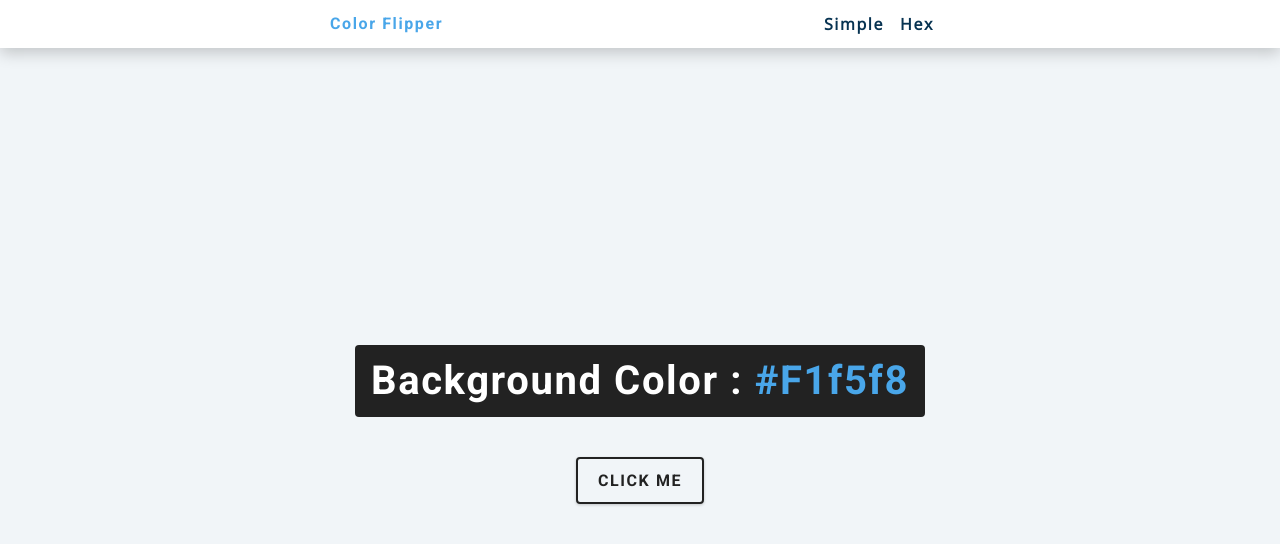
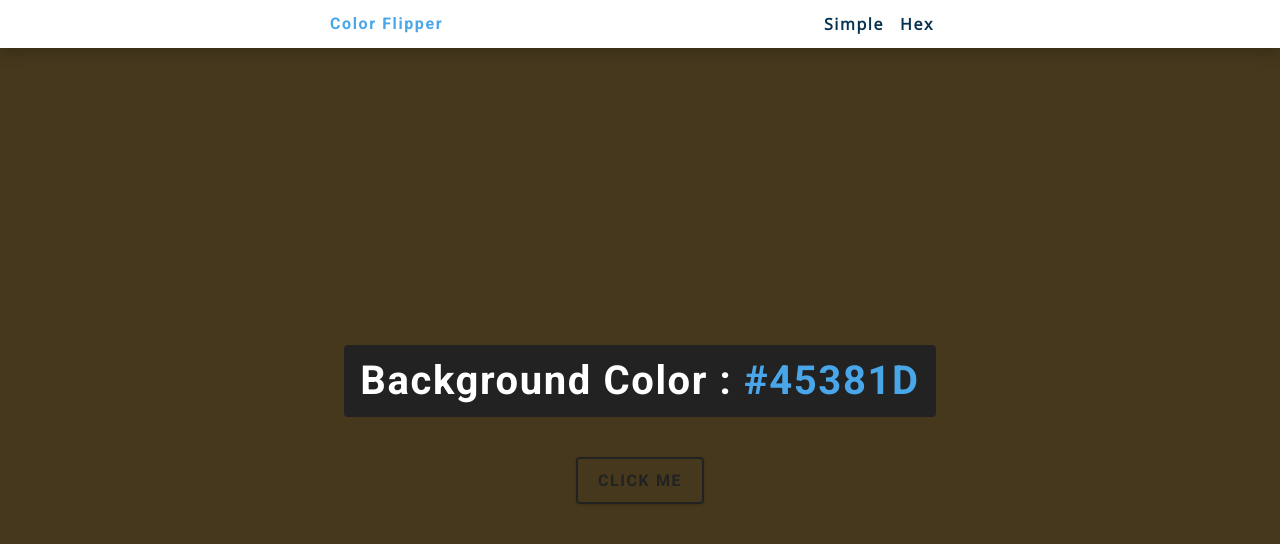
Before and after one commit to dmaaraujo/color-flipper, a plain HTML site: page hex.html in a window 1280 px wide. Both pictures are taken after a click on the button "CLICK ME". Drawn offline with nearby package versions, Linux system fonts and the light colour scheme.

Commit message:
Aplicando as alterações no hex.js

```diff
--- a/hex.js
+++ b/hex.js
@@ -1 +1,17 @@
 const hex = [0, 1, 2, 3, 4, 5, 6, 7, 8, 9, "A", "B", "C", "D", "E", "F"];
+
+const btn = document.getElementById("btn");
+const color = document.querySelector(".color");
+btn.addEventListener("click",function(){
+    let hexColor = "#";
+    for (let i = 0; i < 6; i++){
+        hexColor += hex[getRandomNumber()];
+    }
+
+    color.textContent = hexColor;
+    document.body.style.backgroundColor = hexColor;
+});
+
+function getRandomNumber(){
+    return Math.floor(Math.random() * hex.length);
+}
```
